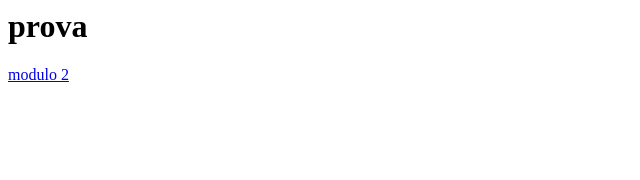
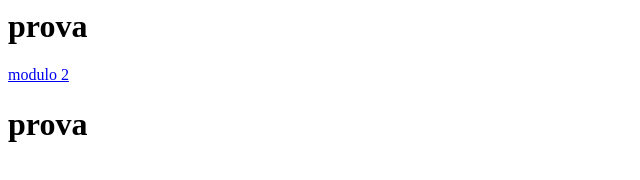
Before and after one commit to dagwoth1/Coursera-HTML, a plain HTML site: page index.html in a window 1280 px wide. Shown: the whole page, without its empty margins (0-640 px from the left). Drawn offline with Linux system fonts and the light colour scheme.

Commit message:
Update index.html

```diff
--- a/index.html
+++ b/index.html
@@ -1,2 +1,3 @@
 <h1> prova </h1>
 <a href="module2-solution/index.html">modulo 2</a>
+<h1> prova </h1>
```
